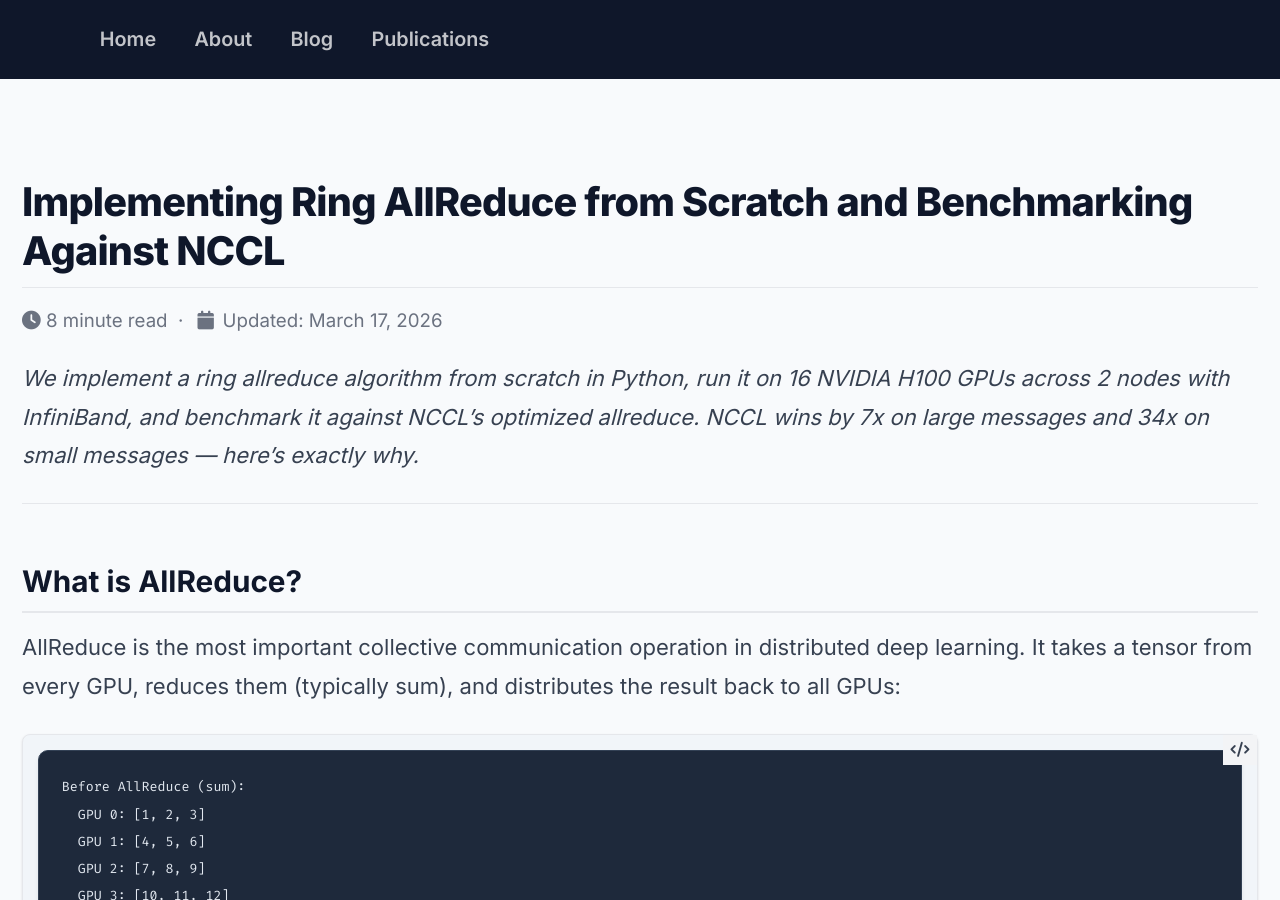
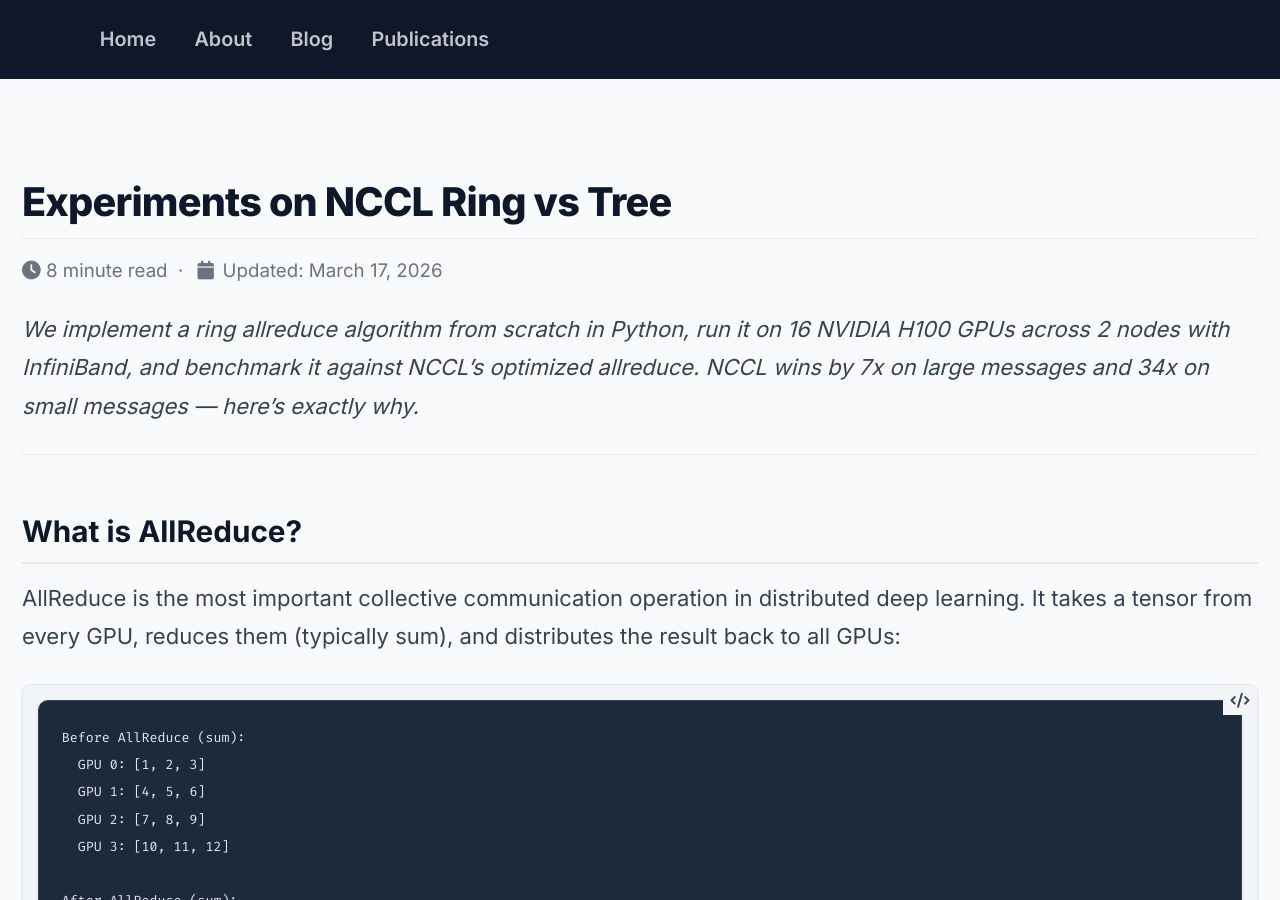
Before and after one commit to JingchaoZhang/JingchaoZhang.github.io, a Jekyll site: the page built from _posts/2026-03-17-ring-allreduce-vs-nccl.md, in a window 1280 px wide and 900 px high. Built offline with Jekyll 4.4.1, drawn with Linux system fonts in a browser that asks for light colours; comment, search, counter and statistics services are not loaded.

Commit message:
Fix allreduce blog: update title, fix fig2 legend overlap

```diff
--- a/_posts/2026-03-17-ring-allreduce-vs-nccl.md
+++ b/_posts/2026-03-17-ring-allreduce-vs-nccl.md
@@ -1,6 +1,6 @@
 ---
 layout: single
-title: "Implementing Ring AllReduce from Scratch and Benchmarking Against NCCL"
+title: "Experiments on NCCL Ring vs Tree"
 author_profile: false
 ---
 
```
Also changed, not shown: assets/images/allreduce/fig2_bandwidth.png.
